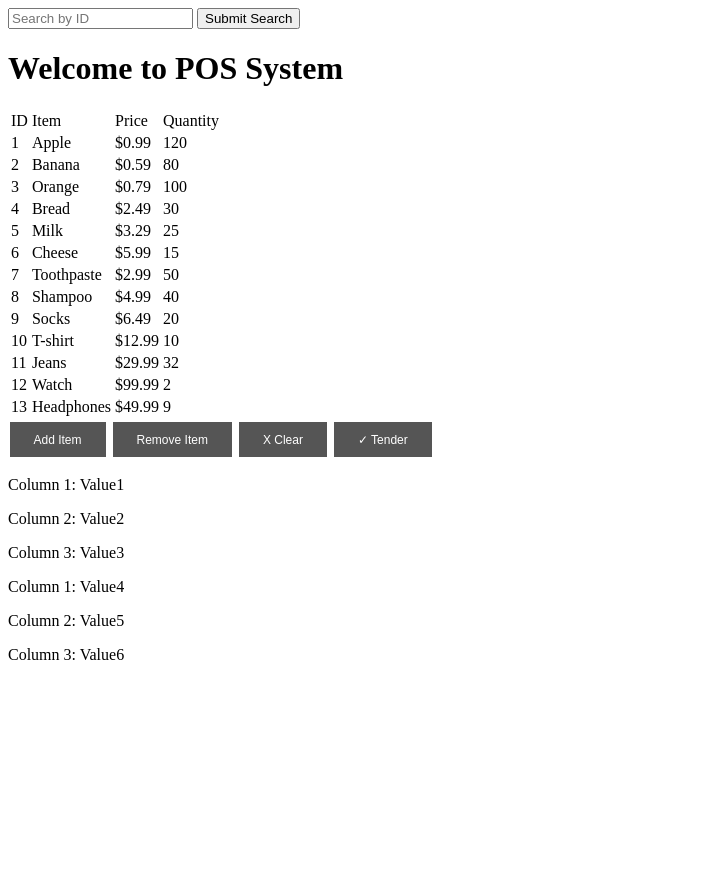
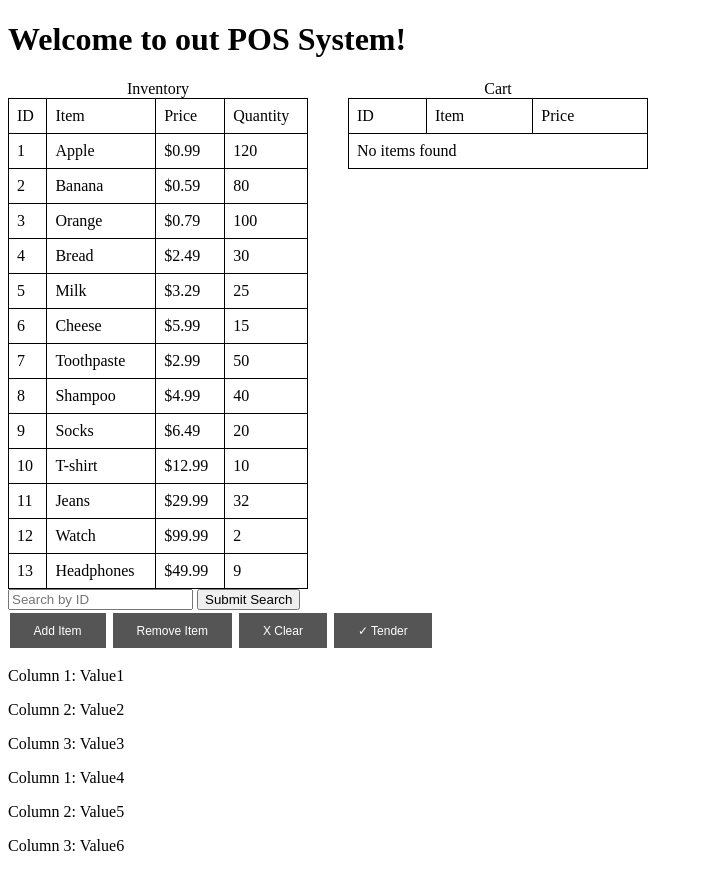
Before and after one commit to nickkramer123/POS_System, a Django app: page / in a window 1280 px wide. Shown: the whole page, without its empty margins (0-703 px from the left). Before the commit the page ends 660 px from the top, so only its background shows below. Run offline with Django 5.2, Linux system fonts and the light colour scheme; data comes from the database, SQL or seed files in the repository; parts of the project's set-up code (start-up, migrations or seed data) failed here and were passed over.

Commit message:
most updated version

```diff
--- a/django_start/app/templates/app/template.html
+++ b/django_start/app/templates/app/template.html
@@ -24,25 +24,36 @@
     .button3 {background-color: #555;}
     .button4 {background-color: #555;}
 
+
+    .table-container {
+        display: flex;
+        gap: 40px; /* space between tables */
+    }
+
+    table {
+        border-collapse: collapse;
+        width: 300px;
+    }
+
+    th, td {
+        border: 1px solid black;
+        padding: 8px;
+    }
+
+
     </style>
 </head>
 
 <body>
+    <header>
+        <h1>Welcome to out POS System!</h1>
+    </header>
     <!-- SEARCH BAR-->
-    <div class="topnav">
-        <form method="get" action="{% url 'template' %}">
-            <input type="text" id="searchBar" name="search_query" placeholder="Search by ID" onkeyup="SearchBar()">
-            <input type="submit" value="Submit Search">
-        </form>
-    </div>
 
-    <div class="container">
-        <h1>Welcome to POS System</h1>
-        {% block content %}
-        {% endblock %}
-
-        <!-- static table`-->
+    <div class="table-container">
+    <div>
         <table>
+            <caption>Inventory</caption>
             <thead>
                 <tr>
                     <td>ID</td>
@@ -66,8 +77,40 @@
                 {% endfor %}
             </tbody>
         </table>
-
-
+        <!--SEARCHBAR FOR ID-->
+        <form method="get" action="{% url 'template' %}">
+            <input type="text" id="searchBar" name="search_query" placeholder="Search by ID" onkeyup="SearchBar()">
+            <input type="submit" value="Submit Search">
+        </form>
+        </div>
+        <!--CART TABLE-->
+        <div>
+        <table>
+            <caption>Cart</caption>
+            <thead>
+                <tr>
+                    <td>ID</td>
+                    <td>Item</td>
+                    <td>Price</td>
+                </tr>
+            </thead>
+            <tbody>
+                {% for item in cart %}
+                <tr>
+                    <td>{{ item.item_id }}</td>
+                    <td>{{ item.item }}</td>
+                    <td>${{ item.price }}</td>
+                </tr>
+                {% empty %}
+                <tr>
+                    <td colspan="3">No items found</td>
+                </tr>
+                {% endfor %}
+            </tbody>
+        </table>
+        </div>
+    </div>
+    <div>
         <button class="button button1" onclick="">Add Item</button>
         <button class="button button2" onclick="">Remove Item</button>
         <button class="button button3" onclick="">X Clear</button>
--- a/django_start/app/views.py
+++ b/django_start/app/views.py
@@ -60,6 +60,6 @@ def add_to_cart(request):
 
 
     return JsonResponse({
-        'cart': cart_data, #cart_data is a list of dictionaries contraining item_id, item name, quantity, price, and subtotal
-        'total_price': round(total, 2)
+        'cart': cart_data #cart_data is a list of dictionaries contraining item_id, item name, quantity, price, and subtotal
+  #      'total_price': round(total, 2)
     })
```
